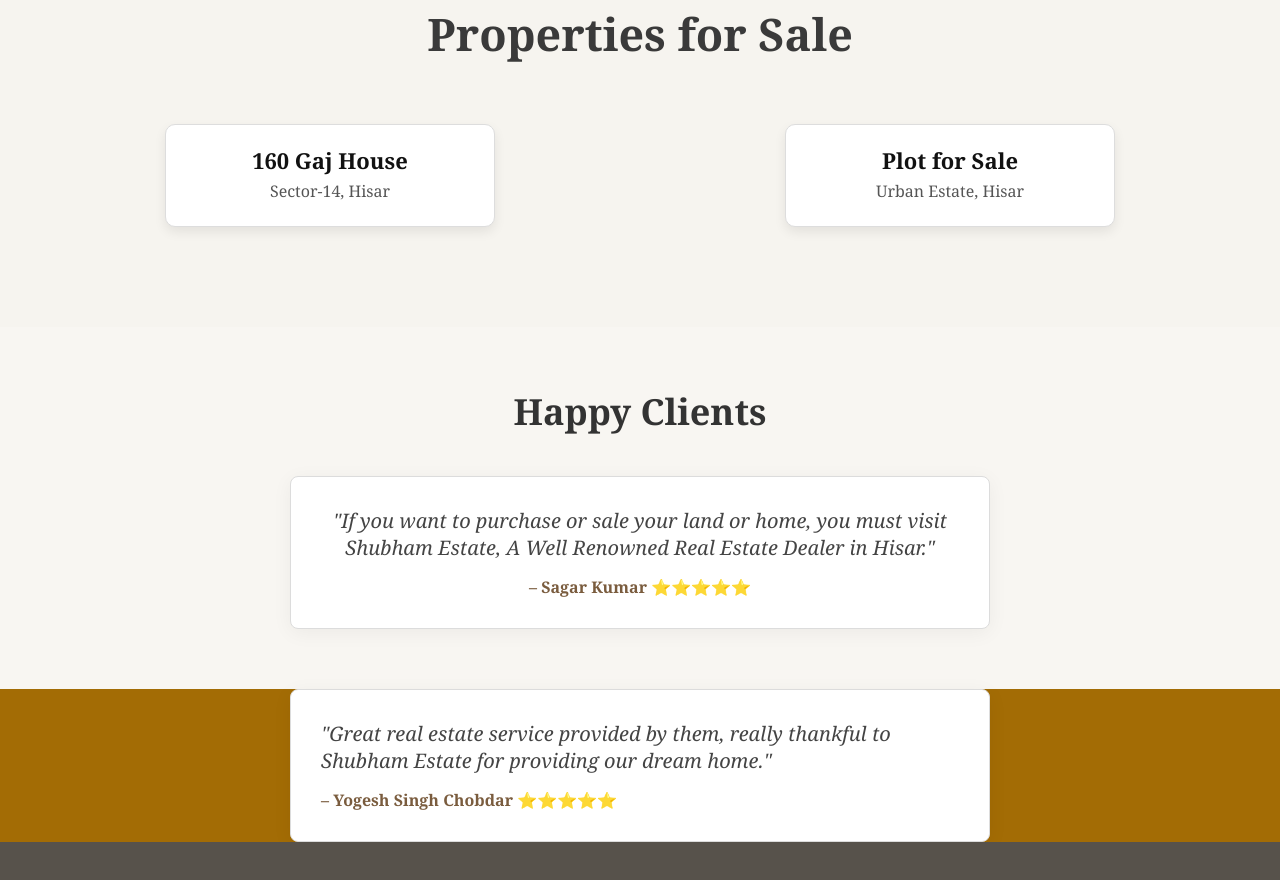
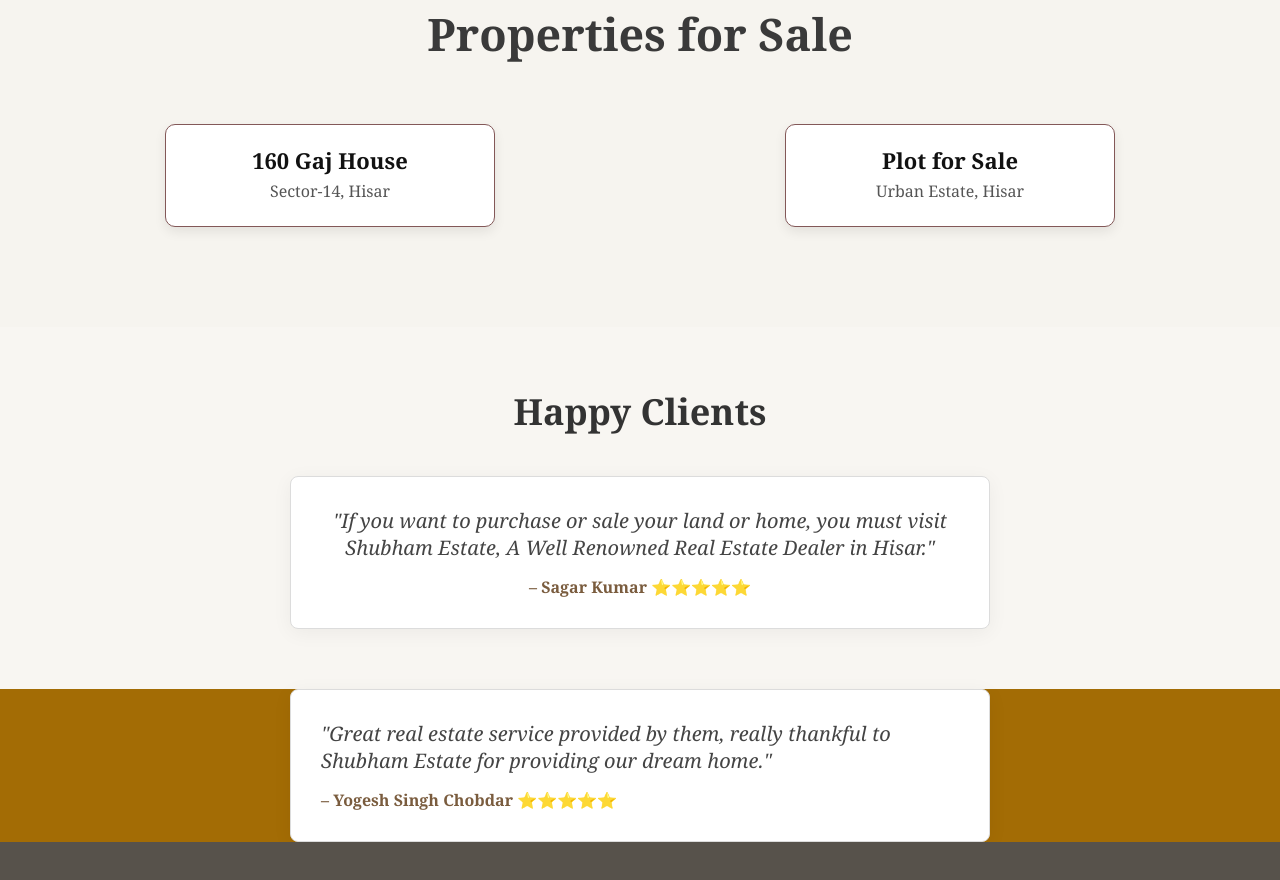
Before and after one commit to me-Dimple72/Shubham-Estate, a website: page docs/index.html in a window 1280 px wide. Shown: the part 1436-2316 px from the top of the page. Drawn offline with Linux system fonts and the light colour scheme.

```diff
--- a/docs/style.css
+++ b/docs/style.css
@@ -118,7 +118,7 @@
 
 .property-card {
   background-color: #fff;
-  border: 1px solid #ddd;
+  border: 1px solid #835858;
   border-radius: 10px;
   overflow: hidden;
   box-shadow: 0 5px 12px rgba(0, 0, 0, 0.08);
```
